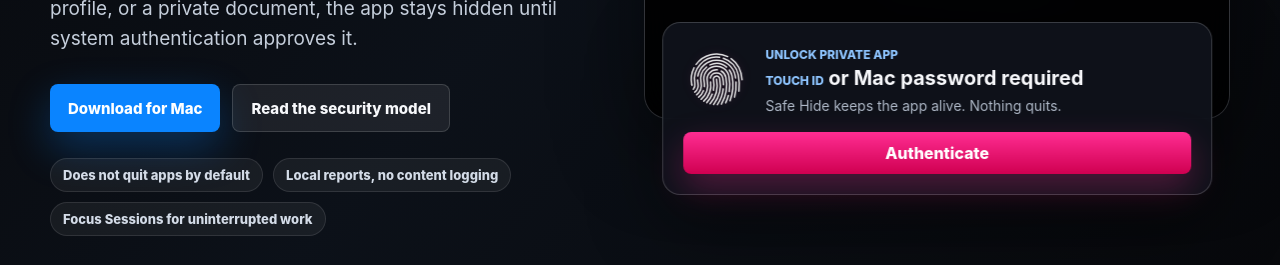
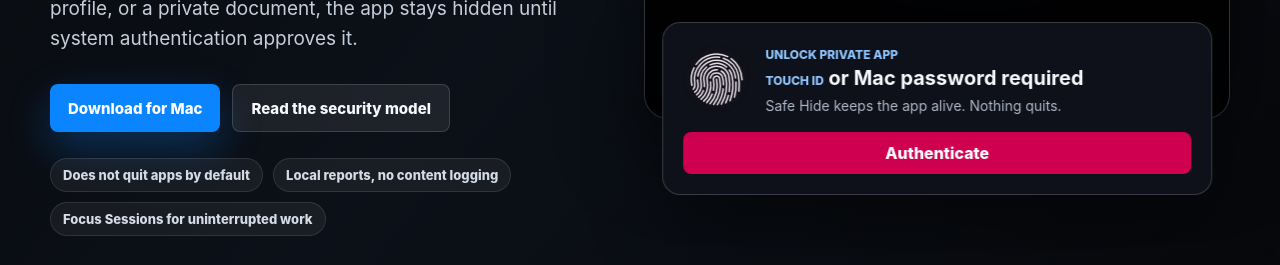
Before and after one commit to saminulldreinull/AegisLockSite, an Astro site: page / in a window 1280 px wide. Shown: the part 535-800 px from the top of the page. Built offline with nearby package versions, Linux system fonts and the light colour scheme; Astro itself is replaced by a stand-in of ours.

Commit message:
Flatten hero auth button

```diff
--- a/src/styles.css
+++ b/src/styles.css
@@ -570,8 +570,8 @@
   border: 0;
   border-radius: 8px;
   color: #fff;
-  background: linear-gradient(180deg, var(--touch-2) 0%, var(--touch) 100%);
-  box-shadow: 0 14px 34px rgba(255, 45, 146, 0.28);
+  background: var(--touch);
+  box-shadow: none;
   font-weight: 820;
 }
 
```
